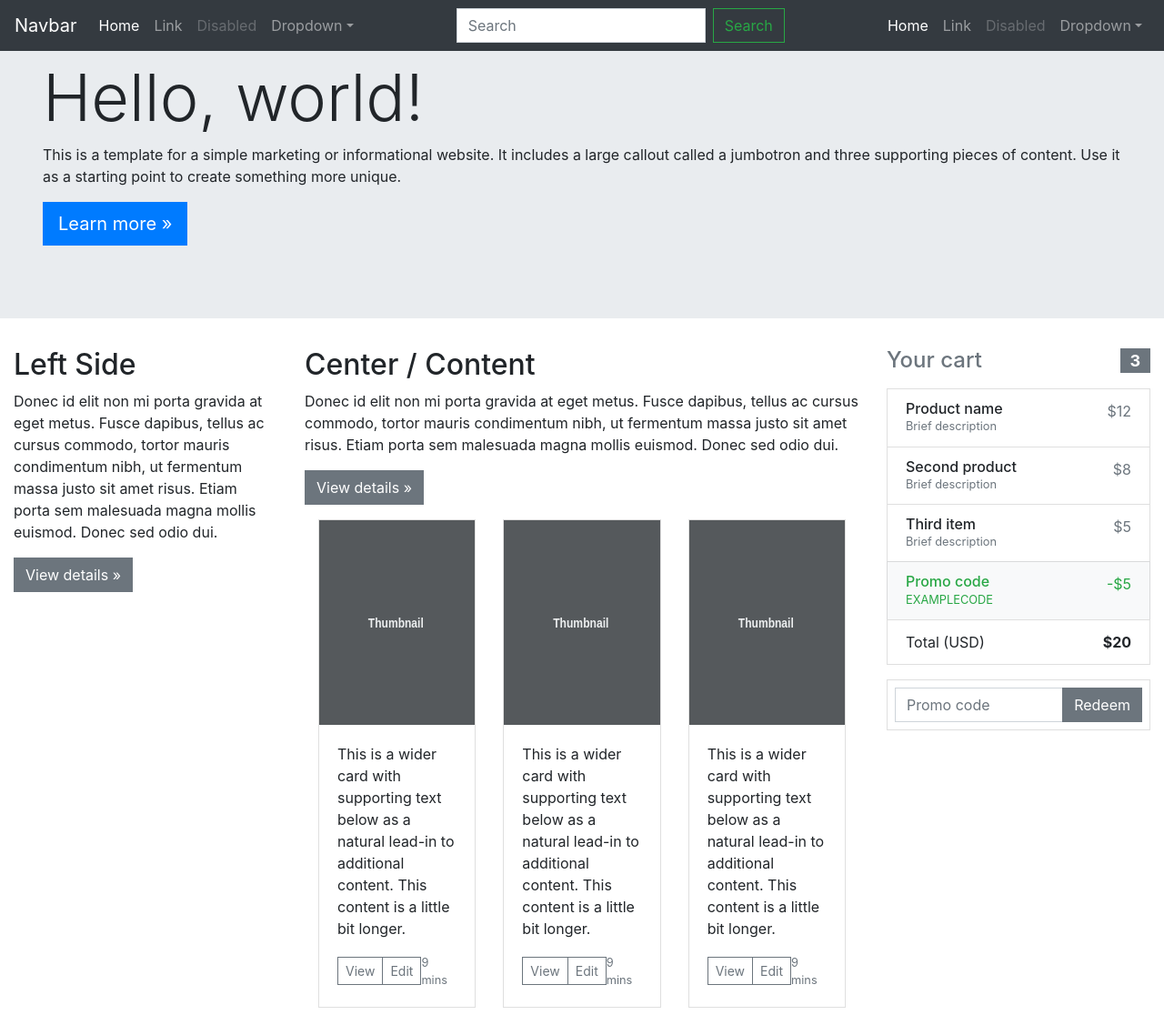
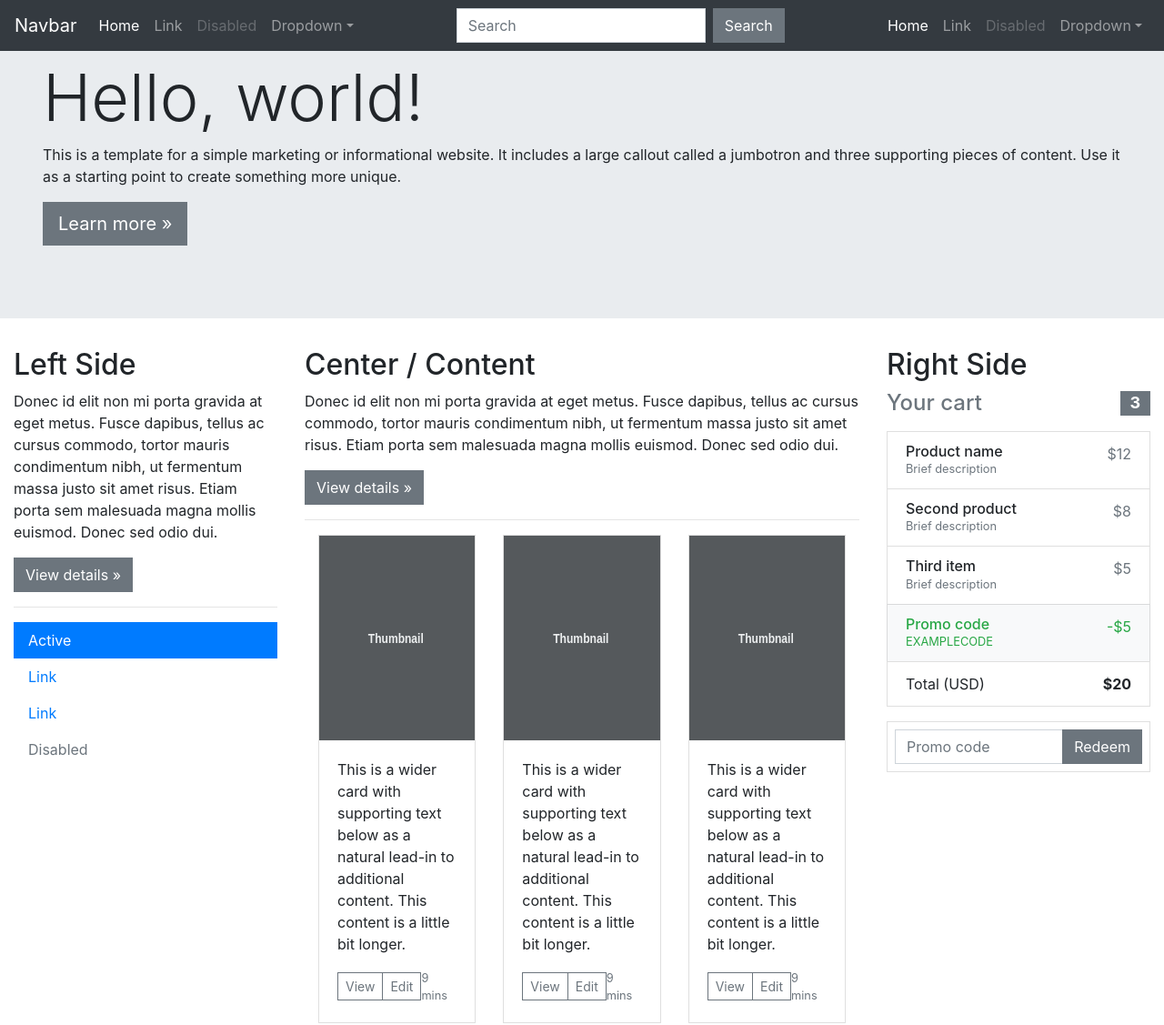
Before and after one commit to Benfarhat/Bootstrap-4-themes, a website: page Full starter template/index.html in a window 1280 px wide. Shown: the top 1127 px of the page at 91% size. Drawn offline with nearby package versions, Linux system fonts and the light colour scheme.

Commit message:
add some components and hr

```diff
--- a/Full starter template/index.html
+++ b/Full starter template/index.html
@@ -63,7 +63,7 @@
       </ul>
       <form class="form-inline my-2 my-lg-0">
         <input class="form-control mr-sm-2" type="text" placeholder="Search" aria-label="Search">
-        <button class="btn btn-outline-success my-2 my-sm-0" type="submit">Search</button>
+        <button class="btn btn-secondary my-2 my-sm-0" type="submit">Search</button>
       </form>
 
       <ul class="navbar-nav ml-auto">
@@ -103,7 +103,7 @@
         <p>This is a template for a simple marketing or informational website. It includes a large callout called a jumbotron
           and three supporting pieces of content. Use it as a starting point to create something more unique.</p>
         <p>
-          <a class="btn btn-primary btn-lg" href="#" role="button">Learn more &raquo;</a>
+          <a class="btn btn-secondary btn-lg" href="#" role="button">Learn more &raquo;</a>
         </p>
       </div>
     </div>
@@ -120,6 +120,21 @@
           <p>
             <a class="btn btn-secondary" href="#" role="button">View details &raquo;</a>
           </p>
+          <hr>
+          <ul class="nav nav-pills flex-column">
+              <li class="nav-item">
+                <a class="nav-link active" href="#">Active</a>
+              </li>
+              <li class="nav-item">
+                <a class="nav-link" href="#">Link</a>
+              </li>
+              <li class="nav-item">
+                <a class="nav-link" href="#">Link</a>
+              </li>
+              <li class="nav-item">
+                <a class="nav-link disabled" href="#">Disabled</a>
+              </li>
+            </ul>
         </div>
         <!-- /Left Sidebar -->
 
@@ -132,6 +147,9 @@
           <p>
             <a class="btn btn-secondary" href="#" role="button">View details &raquo;</a>
           </p>
+
+          <hr>
+
           <div class="container">
 
             <div class="row">
@@ -306,6 +324,7 @@
 
         <!-- Right Sidebar -->
         <div class="col-md-3">
+            <h2>Right Side</h2>
           <h4 class="d-flex justify-content-between align-items-center mb-3">
             <span class="text-muted">Your cart</span>
             <span class="badge badge-secondary badge-pill">3</span>
```
